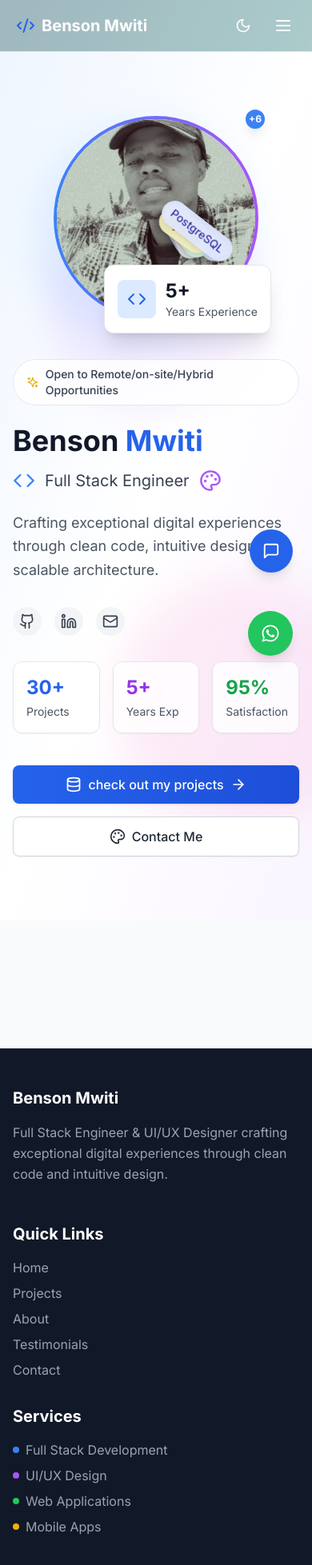
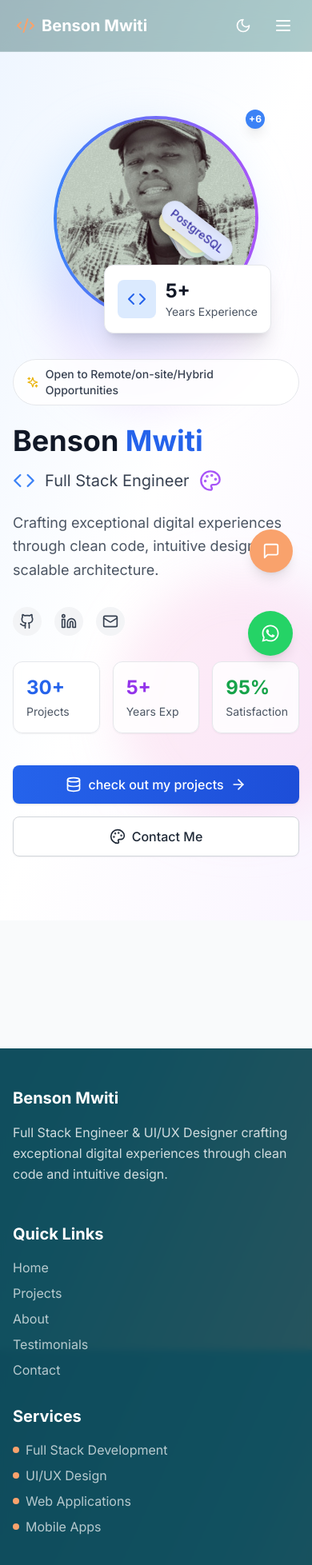
Before and after one commit to Mamoshi572/benson-portfolio, a Next.js app: page / in a window 390 px wide. Shown: the top 1957 px of the page at 80% size. Built offline with nearby package versions, Linux system fonts and the light colour scheme.

Commit message:
Apply Ocean Depths theme with dark mode support across entire layout

```diff
--- a/app/layout.tsx
+++ b/app/layout.tsx
@@ -28,8 +28,8 @@ function LoadingSpinner() {
   return (
     <div className="min-h-screen flex items-center justify-center">
       <div className="flex flex-col items-center gap-4">
-        <Loader2 className="w-12 h-12 text-blue-600 animate-spin" />
-        <p className="text-gray-600 dark:text-gray-400">Loading portfolio...</p>
+        <Loader2 className="w-12 h-12 text-[#F9A26C] animate-spin" />
+        <p className="text-white/80">Loading portfolio...</p>
       </div>
     </div>
   );
@@ -47,7 +47,7 @@ function WhatsAppButton() {
       href={whatsappUrl}
       target="_blank"
       rel="noopener noreferrer"
-      className="fixed bottom-6 right-6 bg-green-500 text-white p-4 rounded-full shadow-lg hover:bg-green-600 transition-all z-40 flex items-center gap-2 group"
+      className="fixed bottom-6 right-6 bg-[#25D366] text-white p-4 rounded-full shadow-lg hover:bg-[#128C7E] transition-all z-40 flex items-center gap-2 group"
       aria-label="Contact Benson on WhatsApp"
       title="Chat on WhatsApp"
     >
@@ -61,7 +61,7 @@ function WhatsAppButton() {
   );
 }
 
-// Chatbot Component - FIXED: Added proper menu role structure
+// Chatbot Component
 function ChatWindow() {
   const [isOpen, setIsOpen] = useState(false);
   const [messages, setMessages] = useState<
@@ -133,10 +133,10 @@ function ChatWindow() {
 
   return (
     <>
-      {/* Chat Toggle Button - FIXED: Added proper aria attributes */}
+      {/* Chat Toggle Button */}
       <button
         onClick={() => setIsOpen(!isOpen)}
-        className="fixed bottom-32 right-6 bg-blue-600 text-white p-4 rounded-full shadow-lg hover:bg-blue-700 transition-all z-40 flex items-center justify-center group"
+        className="fixed bottom-32 right-6 bg-[#F9A26C] text-white p-4 rounded-full shadow-lg hover:bg-[#e8894a] transition-all z-40 flex items-center justify-center group"
         aria-label={
           isOpen
             ? "Close AI chat assistant"
@@ -158,7 +158,7 @@ function ChatWindow() {
         )}
       </button>
 
-      {/* Chat Window - FIXED: Added proper ARIA dialog role and removed invalid ARIA children requirement */}
+      {/* Chat Window */}
       {isOpen && (
         <div
           id="chat-window"
@@ -169,7 +169,7 @@ function ChatWindow() {
           aria-describedby="chat-description"
         >
           {/* Header */}
-          <div className="p-4 bg-gradient-to-r from-blue-600 to-blue-700 text-white">
+          <div className="p-4 bg-gradient-to-r from-[#0F4C5C] to-[#2C7A7B] text-white">
             <div className="flex items-center gap-3">
               <div className="bg-white/20 p-2 rounded-lg">
                 <MessageSquare size={20} aria-hidden="true" />
@@ -185,14 +185,14 @@ function ChatWindow() {
             </div>
           </div>
 
-          {/* Messages Container - FIXED: Changed from role="log" to regular div to avoid ARIA children requirement */}
+          {/* Messages Container */}
           <div className="flex-1 overflow-y-auto p-4 bg-gray-50 dark:bg-gray-900">
             {messages.length === 0 ? (
               <div className="text-center py-8 text-gray-500 dark:text-gray-400">
-                <div className="inline-block p-3 bg-blue-100 dark:bg-blue-900 rounded-full mb-3">
+                <div className="inline-block p-3 bg-[#0F4C5C]/10 dark:bg-[#0F4C5C]/20 rounded-full mb-3">
                   <MessageSquare
                     size={24}
-                    className="text-blue-600 dark:text-blue-400"
+                    className="text-[#0F4C5C] dark:text-[#F9A26C]"
                     aria-hidden="true"
                   />
                 </div>
@@ -217,7 +217,7 @@ function ChatWindow() {
                     <div
                       className={`max-w-[80%] rounded-2xl px-4 py-3 ${
                         m.role === "user"
-                          ? "bg-blue-600 text-white rounded-br-none"
+                          ? "bg-[#F9A26C] text-white rounded-br-none"
                           : "bg-gray-200 dark:bg-gray-700 text-gray-800 dark:text-gray-200 rounded-bl-none"
                       }`}
                     >
@@ -250,14 +250,14 @@ function ChatWindow() {
                 value={input}
                 onChange={(e) => setInput(e.target.value)}
                 placeholder="Ask about projects, skills, or contact..."
-                className="flex-1 border border-gray-300 dark:border-gray-600 rounded-full px-4 py-3 focus:outline-none focus:ring-2 focus:ring-blue-500 focus:border-transparent bg-white dark:bg-gray-900 text-gray-900 dark:text-white"
+                className="flex-1 border border-gray-300 dark:border-gray-600 rounded-full px-4 py-3 focus:outline-none focus:ring-2 focus:ring-[#F9A26C] focus:border-transparent bg-white dark:bg-gray-900 text-gray-900 dark:text-white"
                 disabled={isLoading}
                 aria-label="Chat message input"
               />
               <button
                 type="submit"
                 disabled={!input.trim() || isLoading}
-                className="bg-blue-600 text-white p-3 rounded-full hover:bg-blue-700 disabled:opacity-50 disabled:cursor-not-allowed transition-colors"
+                className="bg-[#F9A26C] text-white p-3 rounded-full hover:bg-[#e8894a] disabled:opacity-50 disabled:cursor-not-allowed transition-colors"
                 aria-label="Send message"
                 title="Send message"
               >
@@ -268,7 +268,7 @@ function ChatWindow() {
               AI assistant •{" "}
               <a
                 href="/contact"
-                className="text-blue-600 dark:text-blue-400 hover:underline"
+                className="text-[#F9A26C] dark:text-[#F9A26C] hover:underline"
               >
                 Contact directly
               </a>{" "}
@@ -427,19 +427,18 @@ export default function RootLayout({
           name="viewport"
           content="width=device-width, initial-scale=1, maximum-scale=5"
         />
-        {/* FIXED: theme-color meta tags */}
+        {/* Theme color based on dark mode preference */}
         <meta
           name="theme-color"
-          content="#ffffff"
+          content="#0F4C5C"
           media="(prefers-color-scheme: light)"
         />
         <meta
           name="theme-color"
-          content="#111827"
+          content="#1E2A2E"
           media="(prefers-color-scheme: dark)"
         />
         <link rel="icon" href="/favicon.ico" />
-        {/* FIXED: Added apple-touch-icon with proper sizes */}
         <link
           rel="apple-touch-icon"
           href="/apple-touch-icon.png"
@@ -489,21 +488,22 @@ export default function RootLayout({
           }}
         />
       </head>
+      {/* UPDATED: Ocean Depths gradient with dark mode handling */}
       <body
-        className={`${inter.className} bg-white dark:bg-gray-900 text-gray-900 dark:text-white transition-colors duration-300`}
+        className={`${inter.className} bg-gradient-to-br from-[#0F4C5C] via-[#2C7A7B] to-[#F9A26C] dark:from-[#0F4C5C] dark:via-[#2C7A7B] dark:to-[#F9A26C] text-gray-900 dark:text-white transition-colors duration-300`}
         suppressHydrationWarning
       >
         {/* Skip to main content for accessibility */}
         <a
           href="#main-content"
-          className="sr-only focus:not-sr-only focus:absolute focus:top-4 focus:left-4 z-50 bg-blue-600 text-white px-4 py-2 rounded-lg"
+          className="sr-only focus:not-sr-only focus:absolute focus:top-4 focus:left-4 z-50 bg-[#F9A26C] text-white px-4 py-2 rounded-lg"
         >
           Skip to main content
         </a>
 
         {/* Navigation */}
         <nav
-          className="sticky top-0 z-50 bg-white/80 dark:bg-gray-900/80 backdrop-blur-md border-b border-gray-200 dark:border-gray-800 supports-[backdrop-filter]:bg-white/60 supports-[backdrop-filter]:dark:bg-gray-900/60"
+          className="sticky top-0 z-50 bg-white/80 dark:bg-gray-900/80 backdrop-blur-md border-b border-white/20 dark:border-gray-800 supports-[backdrop-filter]:bg-white/60 supports-[backdrop-filter]:dark:bg-gray-900/60"
           role="navigation"
           aria-label="Main navigation"
         >
@@ -512,47 +512,47 @@ export default function RootLayout({
               {/* Logo */}
               <Link
                 href="/"
-                className="flex items-center gap-2 text-xl font-bold focus:outline-none focus:ring-2 focus:ring-blue-500 focus:ring-offset-2 dark:focus:ring-offset-gray-900 rounded-lg p-1"
+                className="flex items-center gap-2 text-xl font-bold focus:outline-none focus:ring-2 focus:ring-[#F9A26C] focus:ring-offset-2 dark:focus:ring-offset-gray-900 rounded-lg p-1"
                 aria-label="Benson Mwiti Home"
               >
                 <Code2
-                  className="text-blue-600 dark:text-blue-400"
+                  className="text-[#F9A26C] dark:text-[#F9A26C]"
                   size={24}
                   aria-hidden="true"
                 />
-                <span>Benson Mwiti</span>
+                <span className="text-white dark:text-white">Benson Mwiti</span>
               </Link>
 
               {/* Desktop Navigation */}
               <div className="hidden md:flex items-center gap-6">
                 <Link
                   href="/"
-                  className="hover:text-blue-600 dark:hover:text-blue-400 transition-colors duration-200 focus:outline-none focus:ring-2 focus:ring-blue-500 focus:ring-offset-2 dark:focus:ring-offset-gray-900 rounded-lg p-2"
+                  className="text-white hover:text-[#F9A26C] dark:text-white dark:hover:text-[#F9A26C] transition-colors duration-200 focus:outline-none focus:ring-2 focus:ring-[#F9A26C] focus:ring-offset-2 dark:focus:ring-offset-gray-900 rounded-lg p-2"
                   aria-current="page"
                 >
                   Home
                 </Link>
                 <Link
                   href="/projects"
-                  className="hover:text-blue-600 dark:hover:text-blue-400 transition-colors duration-200 focus:outline-none focus:ring-2 focus:ring-blue-500 focus:ring-offset-2 dark:focus:ring-offset-gray-900 rounded-lg p-2"
+                  className="text-white hover:text-[#F9A26C] dark:text-white dark:hover:text-[#F9A26C] transition-colors duration-200 focus:outline-none focus:ring-2 focus:ring-[#F9A26C] focus:ring-offset-2 dark:focus:ring-offset-gray-900 rounded-lg p-2"
                 >
                   Projects
                 </Link>
                 <Link
                   href="/about"
-                  className="hover:text-blue-600 dark:hover:text-blue-400 transition-colors duration-200 focus:outline-none focus:ring-2 focus:ring-blue-500 focus:ring-offset-2 dark:focus:ring-offset-gray-900 rounded-lg p-2"
+                  className="text-white hover:text-[#F9A26C] dark:text-white dark:hover:text-[#F9A26C] transition-colors duration-200 focus:outline-none focus:ring-2 focus:ring-[#F9A26C] focus:ring-offset-2 dark:focus:ring-offset-gray-900 rounded-lg p-2"
                 >
                   About
                 </Link>
                 <Link
                   href="/testimonials"
-                  className="hover:text-blue-600 dark:hover:text-blue-400 transition-colors duration-200 focus:outline-none focus:ring-2 focus:ring-blue-500 focus:ring-offset-2 dark:focus:ring-offset-gray-900 rounded-lg p-2"
+                  className="text-white hover:text-[#F9A26C] dark:text-white dark:hover:text-[#F9A26C] transition-colors duration-200 focus:outline-none focus:ring-2 focus:ring-[#F9A26C] focus:ring-offset-2 dark:focus:ring-offset-gray-900 rounded-lg p-2"
                 >
                   Testimonials
                 </Link>
                 <Link
                   href="/contact"
-                  className="hover:text-blue-600 dark:hover:text-blue-400 transition-colors duration-200 focus:outline-none focus:ring-2 focus:ring-blue-500 focus:ring-offset-2 dark:focus:ring-offset-gray-900 rounded-lg p-2"
+                  className="text-white hover:text-[#F9A26C] dark:text-white dark:hover:text-[#F9A26C] transition-colors duration-200 focus:outline-none focus:ring-2 focus:ring-[#F9A26C] focus:ring-offset-2 dark:focus:ring-offset-gray-900 rounded-lg p-2"
                 >
                   Contact
                 </Link>
@@ -560,7 +560,7 @@ export default function RootLayout({
                 {/* Theme Toggle */}
                 <button
                   onClick={toggleTheme}
-                  className="p-2 rounded-lg bg-gray-100 dark:bg-gray-800 hover:bg-gray-200 dark:hover:bg-gray-700 transition-colors duration-200 focus:outline-none focus:ring-2 focus:ring-blue-500 focus:ring-offset-2 dark:focus:ring-offset-gray-900"
+                  className="p-2 rounded-lg bg-white/10 hover:bg-white/20 text-white transition-colors duration-200 focus:outline-none focus:ring-2 focus:ring-[#F9A26C] focus:ring-offset-2 dark:focus:ring-offset-gray-900"
                   aria-label={
                     isDark ? "Switch to light mode" : "Switch to dark mode"
                   }
@@ -577,7 +577,7 @@ export default function RootLayout({
 
                 <Link
                   href="/contact"
-                  className="px-5 py-2.5 bg-blue-600 hover:bg-blue-700 dark:bg-blue-700 dark:hover:bg-blue-600 text-white font-medium rounded-lg transition-all duration-200 hover:scale-105 focus:outline-none focus:ring-2 focus:ring-blue-500 focus:ring-offset-2 dark:focus:ring-offset-gray-900 shadow-lg hover:shadow-xl"
+                  className="px-5 py-2.5 bg-[#F9A26C] hover:bg-[#e8894a] text-white font-medium rounded-lg transition-all duration-200 hover:scale-105 focus:outline-none focus:ring-2 focus:ring-[#F9A26C] focus:ring-offset-2 dark:focus:ring-offset-gray-900 shadow-lg hover:shadow-xl"
                 >
                   Hire Me
                 </Link>
@@ -587,7 +587,7 @@ export default function RootLayout({
               <div className="flex items-center gap-3 md:hidden">
                 <button
                   onClick={toggleTheme}
-                  className="p-2 rounded-lg focus:outline-none focus:ring-2 focus:ring-blue-500 focus:ring-offset-2 dark:focus:ring-offset-gray-900"
+                  className="p-2 rounded-lg focus:outline-none focus:ring-2 focus:ring-[#F9A26C] focus:ring-offset-2 dark:focus:ring-offset-gray-900 text-white"
                   aria-label={
                     isDark ? "Switch to light mode" : "Switch to dark mode"
                   }
@@ -603,7 +603,7 @@ export default function RootLayout({
                 </button>
                 <button
                   onClick={() => setIsMenuOpen(!isMenuOpen)}
-                  className="p-2 rounded-lg focus:outline-none focus:ring-2 focus:ring-blue-500 focus:ring-offset-2 dark:focus:ring-offset-gray-900"
+                  className="p-2 rounded-lg focus:outline-none focus:ring-2 focus:ring-[#F9A26C] focus:ring-offset-2 dark:focus:ring-offset-gray-900 text-white"
                   aria-label={isMenuOpen ? "Close menu" : "Open menu"}
                   title={
                     isMenuOpen
@@ -622,52 +622,52 @@ export default function RootLayout({
               </div>
             </div>
 
-            {/* Mobile Navigation - FIXED: Removed role="menu" to avoid ARIA children requirement */}
+            {/* Mobile Navigation */}
             {isMenuOpen && (
               <div
                 id="mobile-menu"
-                className="md:hidden mt-4 pb-4 border-t border-gray-200 dark:border-gray-800 pt-4 animate-in slide-in-from-top-5 duration-300"
+                className="md:hidden mt-4 pb-4 border-t border-white/20 pt-4 animate-in slide-in-from-top-5 duration-300"
                 aria-label="Mobile navigation menu"
               >
                 <div className="flex flex-col gap-1">
                   <Link
                     href="/"
-                    className="py-3 px-4 hover:bg-gray-100 dark:hover:bg-gray-800 rounded-lg transition-colors duration-200 focus:outline-none focus:ring-2 focus:ring-blue-500 focus:ring-offset-2 dark:focus:ring-offset-gray-900"
+                    className="py-3 px-4 hover:bg-white/10 rounded-lg transition-colors duration-200 text-white"
                     onClick={() => setIsMenuOpen(false)}
                   >
                     Home
                   </Link>
                   <Link
                     href="/projects"
-                    className="py-3 px-4 hover:bg-gray-100 dark:hover:bg-gray-800 rounded-lg transition-colors duration-200 focus:outline-none focus:ring-2 focus:ring-blue-500 focus:ring-offset-2 dark:focus:ring-offset-gray-900"
+                    className="py-3 px-4 hover:bg-white/10 rounded-lg transition-colors duration-200 text-white"
                     onClick={() => setIsMenuOpen(false)}
                   >
                     Projects
                   </Link>
                   <Link
                     href="/about"
-                    className="py-3 px-4 hover:bg-gray-100 dark:hover:bg-gray-800 rounded-lg transition-colors duration-200 focus:outline-none focus:ring-2 focus:ring-blue-500 focus:ring-offset-2 dark:focus:ring-offset-gray-900"
+                    className="py-3 px-4 hover:bg-white/10 rounded-lg transition-colors duration-200 text-white"
                     onClick={() => setIsMenuOpen(false)}
                   >
                     About
                   </Link>
                   <Link
                     href="/testimonials"
-                    className="py-3 px-4 hover:bg-gray-100 dark:hover:bg-gray-800 rounded-lg transition-colors duration-200 focus:outline-none focus:ring-2 focus:ring-blue-500 focus:ring-offset-2 dark:focus:ring-offset-gray-900"
+                    className="py-3 px-4 hover:bg-white/10 rounded-lg transition-colors duration-200 text-white"
                     onClick={() => setIsMenuOpen(false)}
                   >
                     Testimonials
                   </Link>
                   <Link
                     href="/contact"
-                    className="py-3 px-4 hover:bg-gray-100 dark:hover:bg-gray-800 rounded-lg transition-colors duration-200 focus:outline-none focus:ring-2 focus:ring-blue-500 focus:ring-offset-2 dark:focus:ring-offset-gray-900"
+                    className="py-3 px-4 hover:bg-white/10 rounded-lg transition-colors duration-200 text-white"
                     onClick={() => setIsMenuOpen(false)}
                   >
                     Contact
                   </Link>
                   <Link
                     href="/contact"
-                    className="py-3 px-4 bg-blue-600 hover:bg-blue-700 text-white rounded-lg text-center mt-2 transition-colors duration-200 focus:outline-none focus:ring-2 focus:ring-blue-500 focus:ring-offset-2 dark:focus:ring-offset-gray-900"
+                    className="py-3 px-4 bg-[#F9A26C] hover:bg-[#e8894a] text-white rounded-lg text-center mt-2 transition-colors duration-200 focus:outline-none focus:ring-2 focus:ring-[#F9A26C] focus:ring-offset-2 dark:focus:ring-offset-gray-900"
                     onClick={() => setIsMenuOpen(false)}
                   >
                     Hire Me
@@ -701,7 +701,7 @@ export default function RootLayout({
 
         {/* Footer */}
         <footer
-          className="bg-gray-900 dark:bg-black text-white py-12"
+          className="bg-[#0F4C5C]/90 dark:bg-[#0F4C5C]/95 text-white py-12 backdrop-blur-sm"
           role="contentinfo"
           aria-label="Site footer"
         >
@@ -709,7 +709,7 @@ export default function RootLayout({
             <div className="grid md:grid-cols-2 lg:grid-cols-4 gap-8 mb-8">
               <div>
                 <h3 className="text-xl font-bold mb-4">Benson Mwiti</h3>
-                <p className="text-gray-400 mb-4 leading-relaxed">
+                <p className="text-white/80 mb-4 leading-relaxed">
                   Full Stack Engineer & UI/UX Designer crafting exceptional
                   digital experiences through clean code and intuitive design.
                 </p>
@@ -728,7 +728,7 @@ export default function RootLayout({
                     <li key={item.name}>
                       <Link
                         href={item.path}
-                        className="text-gray-400 hover:text-white transition-colors duration-200 focus:outline-none focus:text-white focus:underline"
+                        className="text-white/70 hover:text-white transition-colors duration-200 focus:outline-none focus:text-white focus:underline"
                         aria-label={`Go to ${item.name}`}
                       >
                         {item.name}
@@ -740,31 +740,31 @@ export default function RootLayout({
 
               <div>
                 <h3 className="text-xl font-bold mb-4">Services</h3>
-                <ul className="space-y-2 text-gray-400">
+                <ul className="space-y-2 text-white/70">
                   <li className="flex items-center gap-2">
                     <span
-                      className="w-2 h-2 bg-blue-500 rounded-full"
+                      className="w-2 h-2 bg-[#F9A26C] rounded-full"
                       aria-hidden="true"
                     ></span>
                     Full Stack Development
                   </li>
                   <li className="flex items-center gap-2">
                     <span
-                      className="w-2 h-2 bg-purple-500 rounded-full"
+                      className="w-2 h-2 bg-[#F9A26C] rounded-full"
                       aria-hidden="true"
                     ></span>
                     UI/UX Design
                   </li>
                   <li className="flex items-center gap-2">
                     <span
-                      className="w-2 h-2 bg-green-500 rounded-full"
+                      className="w-2 h-2 bg-[#F9A26C] rounded-full"
                       aria-hidden="true"
                     ></span>
                     Web Applications
                   </li>
                   <li className="flex items-center gap-2">
                     <span
-                      className="w-2 h-2 bg-yellow-500 rounded-full"
+                      className="w-2 h-2 bg-[#F9A26C] rounded-full"
                       aria-hidden="true"
                     ></span>
                     Mobile Apps
@@ -774,7 +774,7 @@ export default function RootLayout({
 
               <div>
                 <h3 className="text-xl font-bold mb-4">Contact</h3>
-                <div className="space-y-3 text-gray-400">
+                <div className="space-y-3 text-white/70">
                   <p className="flex items-center gap-2">
                     <span aria-hidden="true">📍</span>
                     Nairobi, Kenya
@@ -797,7 +797,7 @@ export default function RootLayout({
                       href="https://github.com/mamoshi572"
                       target="_blank"
                       rel="noopener noreferrer"
-                      className="p-2 bg-gray-800 hover:bg-gray-700 rounded-lg transition-colors duration-200 focus:outline-none focus:ring-2 focus:ring-blue-500"
+                      className="p-2 bg-white/10 hover:bg-white/20 rounded-lg transition-colors duration-200 focus:outline-none focus:ring-2 focus:ring-[#F9A26C]"
                       aria-label="Visit GitHub profile (opens in new tab)"
                       title="GitHub"
                     >
@@ -807,7 +807,7 @@ export default function RootLayout({
                       href="https://www.linkedin.com/in/benson-mwiti-87657031b"
                       target="_blank"
                       rel="noopener noreferrer"
-                      className="p-2 bg-gray-800 hover:bg-gray-700 rounded-lg transition-colors duration-200 focus:outline-none focus:ring-2 focus:ring-blue-500"
+                      className="p-2 bg-white/10 hover:bg-white/20 rounded-lg transition-colors duration-200 focus:outline-none focus:ring-2 focus:ring-[#F9A26C]"
                       aria-label="Visit LinkedIn profile (opens in new tab)"
                       title="LinkedIn"
                     >
@@ -818,7 +818,7 @@ export default function RootLayout({
               </div>
             </div>
 
-            <div className="pt-8 border-t border-gray-800 text-center text-gray-400">
+            <div className="pt-8 border-t border-white/20 text-center text-white/60">
               <p>
                 © {new Date().getFullYear()} Benson Mwiti. All rights reserved.
               </p>
@@ -829,13 +829,13 @@ export default function RootLayout({
                   href="https://wa.me/254746562072"
                   target="_blank"
                   rel="noopener noreferrer"
-                  className="text-green-400 hover:text-green-300 focus:outline-none focus:underline focus:text-green-300"
+                  className="text-[#F9A26C] hover:text-white focus:outline-none focus:underline"
                   aria-label="Open WhatsApp chat (opens in new tab)"
                 >
                   WhatsApp Chat Available
                 </a>
               </p>
-              <p className="text-xs mt-2 text-gray-500">
+              <p className="text-xs mt-2 text-white/40">
                 AI Assistant powered by OpenAI • Last updated:{" "}
                 {new Date().toLocaleDateString()}
               </p>
@@ -843,7 +843,7 @@ export default function RootLayout({
           </div>
         </footer>
 
-        {/* Performance monitoring script (non-blocking) */}
+        {/* Performance monitoring script */}
         <script
           dangerouslySetInnerHTML={{
             __html: `
```
